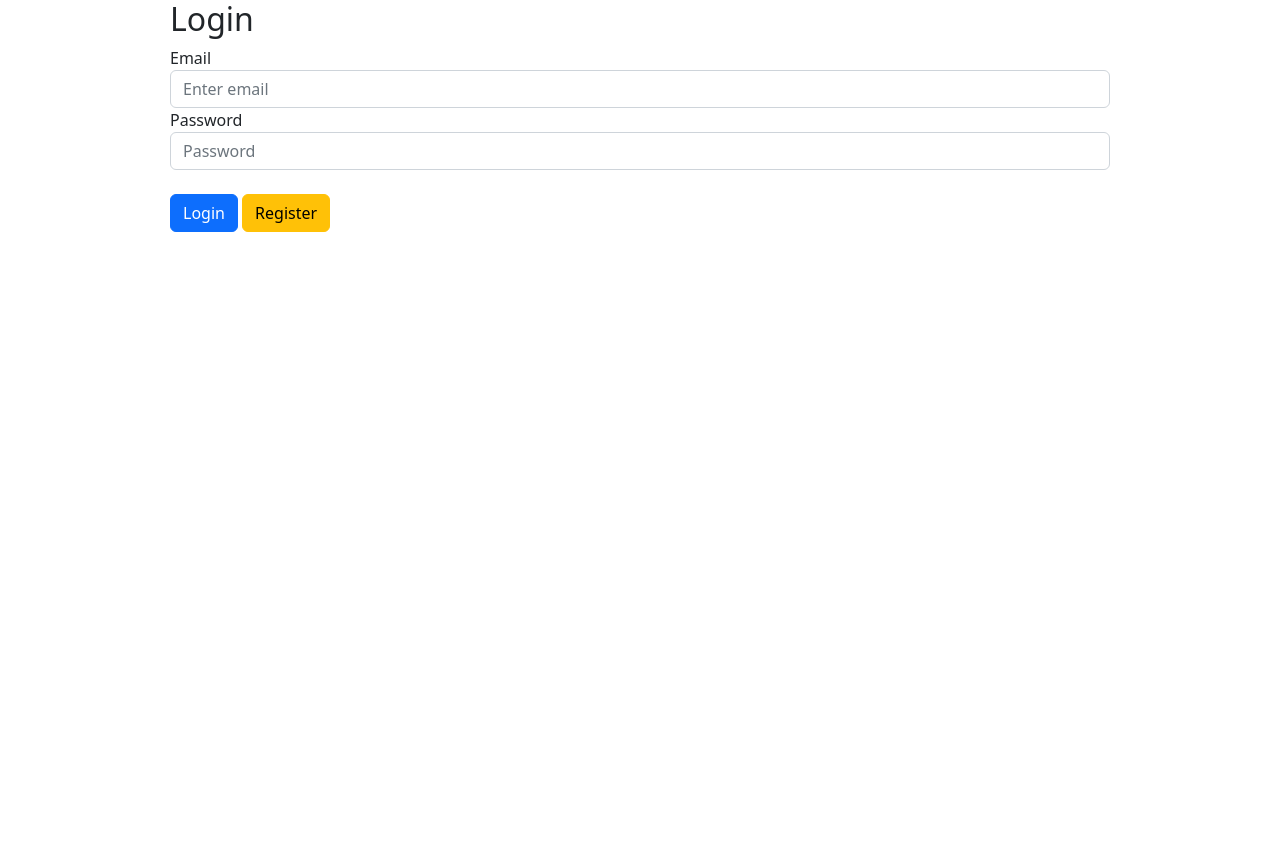
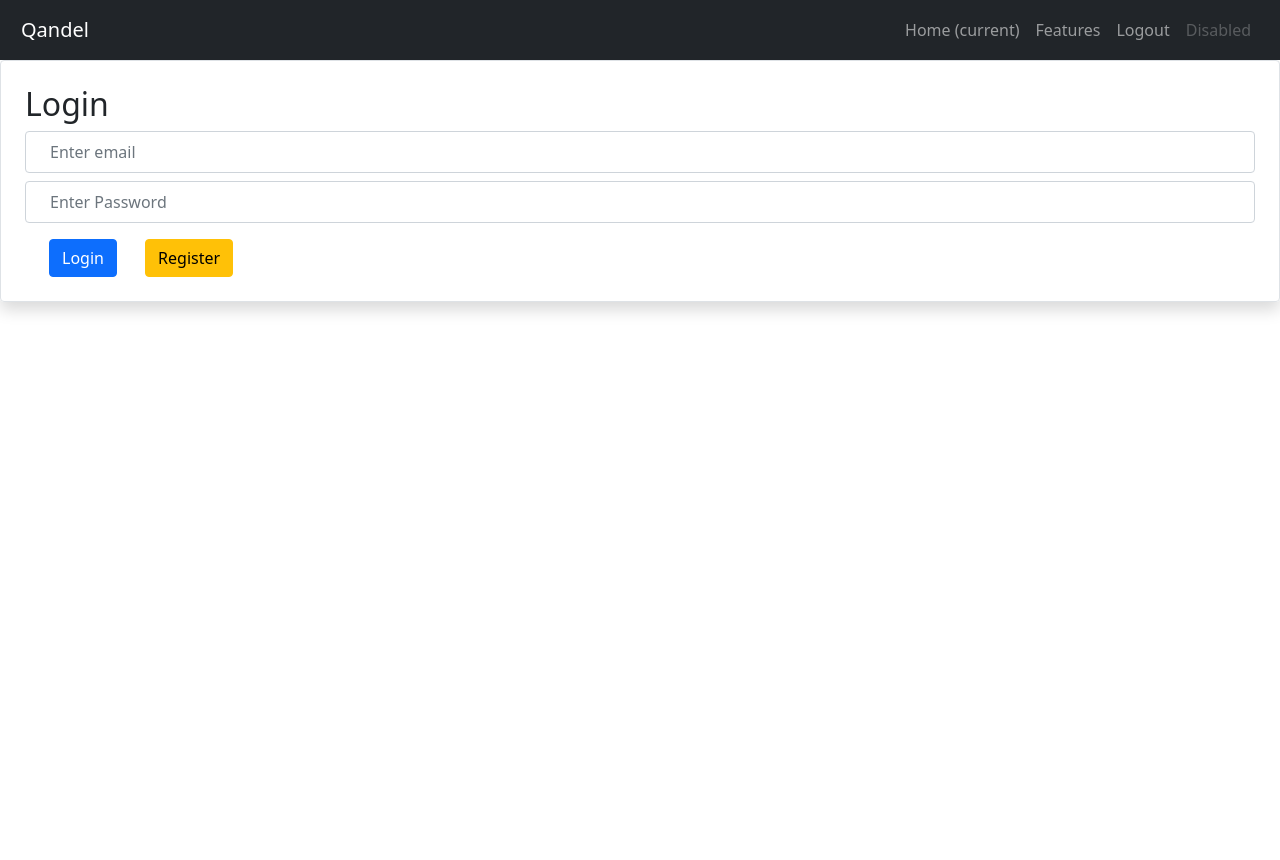
Before and after one commit to jishnu0712/CRUD_login_project, a PHP site: page /login_project/ in a window 1280 px wide. Before the commit the page ends 232 px from the top, so only its background shows below. Run offline with PHP 8.4, Linux system fonts and the light colour scheme.

Commit message:
added external css, logout

```diff
--- a/index.php
+++ b/index.php
@@ -5,28 +5,33 @@
   <meta charset="utf-8" />
   <meta name="viewport" content="width=device-width, initial-scale=1" />
   <title>Welcome</title>
-  <link href="https://cdn.jsdelivr.net/npm/bootstrap@5.2.0/dist/css/bootstrap.min.css" rel="stylesheet" integrity="sha384-gH2yIJqKdNHPEq0n4Mqa/HGKIhSkIHeL5AyhkYV8i59U5AR6csBvApHHNl/vI1Bx" crossorigin="anonymous" />
-  <!-- <script defer src="login_page_validation.js"></script> -->
+  <link href="https://cdn.jsdelivr.net/npm/bootstrap@5.0.2/dist/css/bootstrap.min.css" rel="stylesheet" integrity="sha384-EVSTQN3/azprG1Anm3QDgpJLIm9Nao0Yz1ztcQTwFspd3yD65VohhpuuCOmLASjC" crossorigin="anonymous">
+  <link rel="stylesheet" href="styles.css">
+  <script defer src="login_page_validation.js"></script>
 </head>
 
 <body>
-  <div class="container" style="padding: 0 100px;">
-    <h2>Login</h2>
+  <?php require "navbar.php" ?>
+  <div class="h-screen flex login-box">
+
+    <!-- login-box -->
+    <div class="border d-flex flex-column px-4 py-3 flex-grow shadow rounded ">
+      <h2 class="my-2">Login</h2>
       <div id="error"></div>
       <form id="form" action="" method="post">
-      <div>
-        <form class="form-group my-4">
-          <label for="email">Email</label>
-          <input id="email" type="email" class="form-control" name="email" placeholder="Enter email">
+        <div class="d-flex flex-column">
+          <form class="form-group my-2">
+            <!-- <label for="email">Email</label> -->
+            <input id="email" type="email" class="form-control py-2 px-4" name="email" placeholder="Enter email">
             <!-- <div id="email_error"><?php isset($errors['email_error']) ? 'Email input is incorrect' : ''; ?></div> -->
           </form>
-        <div class="form-group">
-          <label for="password">Password</label>
-          <input id="pwd" type="password" class="form-control" name="password" placeholder="Password">
+          <div class="form-group my-2">
+            <!-- <label for="password">Password</label> -->
+            <input id="pwd" type="password" class="form-control py-2 px-4" name="password" placeholder="Enter Password">
           </div>
 
-        <div class="buttons my-4">
-          <input type="submit" class="btn btn-primary" value="Login" name="login">
+          <div class="buttons my-2">
+            <input type="submit" class="btn btn-primary mx-4 " value="Login" name="login">
             <a href="./register.php">
               <div class="btn btn-warning">Register</div>
             </a>
@@ -35,7 +40,7 @@
 
       </form>
     </div>
-
+  </div>
   <?php
   require "connection.php";
 
--- /dev/null
+++ b/logout_action.php
@@ -0,0 +1,6 @@
+<?php
+        session_start();
+        session_unset();
+        session_destroy();
+        header('location:index.php');
+ ?>
--- /dev/null
+++ b/navbar.php
@@ -0,0 +1,22 @@
+<nav class="navbar navbar-expand-lg navbar-dark bg-dark nav-padding">
+  <a class="navbar-brand" href="http://localhost/login_project/">Qandel</a>
+  <button class="navbar-toggler" type="button" data-toggle="collapse" data-target="#navbarNav" aria-controls="navbarNav" aria-expanded="false" aria-label="Toggle navigation">
+    <span class="navbar-toggler-icon"></span>
+  </button>
+  <div class="collapse navbar-collapse nav-list" id="navbarNav">
+    <ul class="navbar-nav ">
+      <li class="nav-item active">
+        <a class="nav-link" href="#">Home <span class="sr-only">(current)</span></a>
+      </li>
+      <li class="nav-item">
+        <a class="nav-link" href="#">Features</a>
+      </li>
+      <li class="nav-item">
+        <a class="nav-link"  href="logout_action.php">Logout</a>
+      </li>
+      <li class="nav-item">
+        <a class="nav-link disabled" href="#">Disabled</a>
+      </li>
+    </ul>
+  </div>
+</nav>
--- /dev/null
+++ b/styles.css
@@ -0,0 +1,28 @@
+* {
+  box-sizing: border-box;
+}
+/* height */
+.h-screen {
+  height: 100vh;
+}
+.h-full {
+  height: 100%;
+}
+.border-green {
+  border: 2px solid green;
+}
+.border {
+  border: 2px solid rgb(162, 153, 153);
+}
+/* navbar */
+.nav-list{
+    display: flex ;
+    justify-content: flex-end;
+}
+.nav-padding{
+    padding: 10px 21px;
+}
+/* register form */
+.form-padding{
+    padding: 55px 65px;
+}
```
Also changed, not shown: display.php (+10 -6 lines), form_edit.php (+10 -3 lines), register.php (+22 -13 lines), register_action.php (+4 -4 lines). Lines whose indentation alone changed are shown as unchanged.
